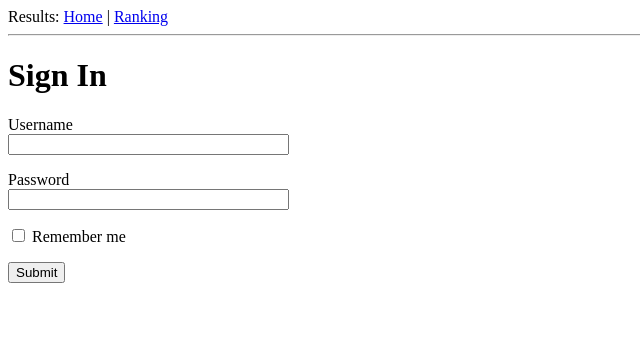
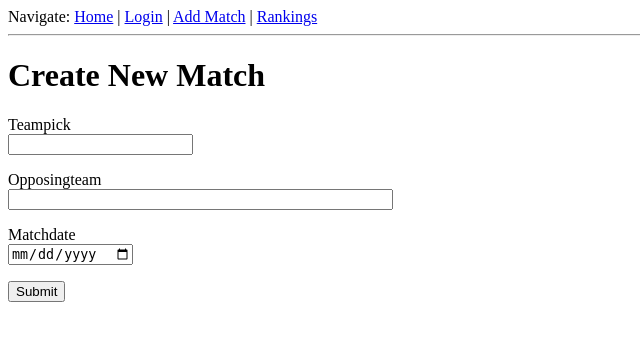
Before and after one commit to paulecar/Team9, a Flask app: template team9/templates/addmatch.html in a window 1280 px wide. Shown: the top 341 px of the page, without its empty margins (0-640 px from the left). Run offline with Flask 2, Linux system fonts and the light colour scheme; the template is opened without the code that fills it: most values are stand-ins (such as "Sample title", 1, 10 or a date in 2020); form fields are guessed from the names that the template uses; parts of the project's set-up code (start-up, migrations or seed data) failed here and were passed over; some libraries are stand-ins or nearby versions.

Commit message:
Working login and AddMatch forms complete

```diff
--- a/config.py
+++ b/config.py
@@ -3,6 +3,8 @@
 basedir = os.path.abspath(os.path.dirname(__file__))
 
 class Config(object):
+    # Key for form management and combat XSS/CSRF
+    SECRET_KEY = os.environ.get('SECRET_KEY') or 'hilton_head_island'
     # MySql DB configurations
     # TODO Someting better than using root/pwd combo
     SQLALCHEMY_DATABASE_URI = \
--- a/team9/forms.py
+++ b/team9/forms.py
@@ -13,7 +13,9 @@
 
 class AddMatch(FlaskForm):
     # TODO Dynamic pick list based on history
-    teampick = SelectField('Pick Team', choices=['Niners','I Rack, I Ran'], coerce=int)
+    teampick = SelectField('Pick Team', choices=[('1','Niners'), ('2','I Rack, I Ran')], coerce=int)
     opposingteam = StringField('Opposing Team', validators=[DataRequired])
-    matchdate = DateField('Match Date', validators=[DateField], default=datetime.today, format="%Y-%m-%dT")
+    # TODO Default match date with format
+    # matchdate = DateField('Match Date', validators=[DateField], default=datetime.date , format="%Y-%m-%dT")
+    matchdate = DateField('Match Date', validators=[DateField])
     submit = SubmitField('Create Match')
--- a/team9/templates/addmatch.html
+++ b/team9/templates/addmatch.html
@@ -1,20 +1,24 @@
 {% extends "base.html" %}
 
 {% block content %}
-    <h1>Sign In</h1>
+    <h1>Create New Match</h1>
     <form action="" method="post">
         {{ form.hidden_tag() }}
         <p>
-            {{ form.username.label }}
+            {{ form.teampick.label }}
             <br>
-            {{ form.username(size=32) }}
+            {{ form.teampick() }}
         </p>
         <p>
-            {{ form.password.label }}
+            {{ form.opposingteam.label }}
             <br>
-            {{ form.password(size=32) }}
+            {{ form.opposingteam(size=45) }}
         </p>
-        <p>{{ form.remember_me() }} {{ form.remember_me.label }}</p>
+        <p>
+            {{ form.matchdate.label }}
+            <br>
+            {{ form.matchdate() }}
+        </p>
         <p>{{ form.submit() }}</p>
     </form>
 {% endblock %}
--- a/team9/templates/base.html
+++ b/team9/templates/base.html
@@ -12,7 +12,12 @@
     {% endif %}
 </head>
 <body>
-    <div>Results: <a href="/index">Home</a> | <a href="/ranking">Ranking</a></div>
+    <div>
+        Navigate:
+        <a href="/index">Home</a> |
+        <a href="/login">Login</a> |
+        <a href="/addmatch">Add Match</a> |
+        <a href="/ranking">Rankings</a></div>
     <hr>
     {% block content %} {% endblock %}
 </body>
```
Also changed, not shown: team9/__init__.py (+10 -0 lines), team9/models.py (+8 -0 lines), team9/routes.py (+17 -3 lines), team9/templates/login.html (+20 -10 lines).
